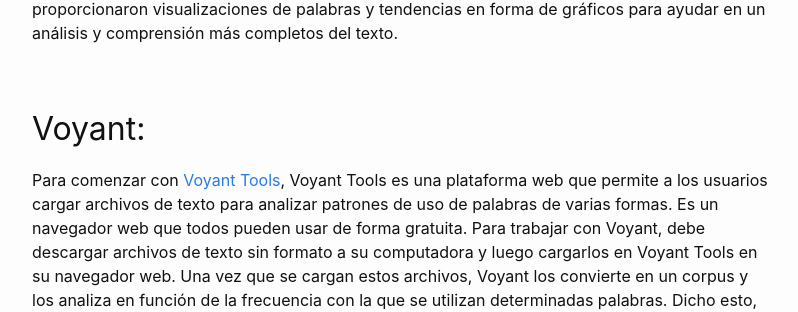
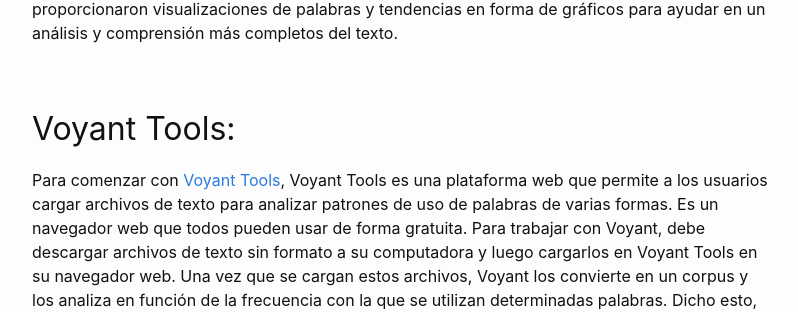
Before and after one commit to gmagnant00/gmagnant00.github.io, a Jekyll site: the page built from _posts/2021-11-14-ensayo3.md, in a window 1280 px wide and 900 px high, scrolled down 1523 px. Shown: the part 151-463 px from the top of the window, without its empty margins (238-1036 px from the left). Built offline with Jekyll 4.4.1, drawn with Linux system fonts in a browser that asks for light colours.

Commit message:
Update 2021-11-14-ensayo3.md

```diff
--- a/_posts/2021-11-14-ensayo3.md
+++ b/_posts/2021-11-14-ensayo3.md
@@ -29,7 +29,7 @@
 ## Voyant Tools v AntConc:
 Para este proyecto, el uso de herramientas y programas digitales como AntConc y Voyant me permitió explorar mi texto para comprender los datos. Estas herramientas digitales proporcionaron visualizaciones de palabras y tendencias en forma de gráficos para ayudar en un análisis y comprensión más completos del texto.
 
-## Voyant:
+## Voyant Tools:
 Para comenzar con [Voyant Tools](https://voyant-tools.org/), Voyant Tools es una plataforma web que permite a los usuarios cargar archivos de texto para analizar patrones de uso de palabras de varias formas. Es un navegador web que todos pueden usar de forma gratuita. Para trabajar con Voyant, debe descargar archivos de texto sin formato a su computadora y luego cargarlos en Voyant Tools en su navegador web. Una vez que se cargan estos archivos, Voyant los convierte en un corpus y los analiza en función de la frecuencia con la que se utilizan determinadas palabras. Dicho esto, uno de los usos efectivos de la herramienta Voyant es cargar archivos de texto para analizar la frecuencia con la que aparecen palabras o frases específicas en el texto.
 
 Para mi proyecto, trabajé con Voyant cargando mi archivo de tweets de mi período de dos meses para ver cuáles eran las palabras más usadas y en qué contexto se usaron. Descubrí que durante mayo y junio de 2020 en Argentina, algunas de las palabras más utilizadas fueron COVID19 y pandemia, y con esto pude adaptar mi investigación a cómo ve el argentino el manejo de Trump de la pandemia.
```
